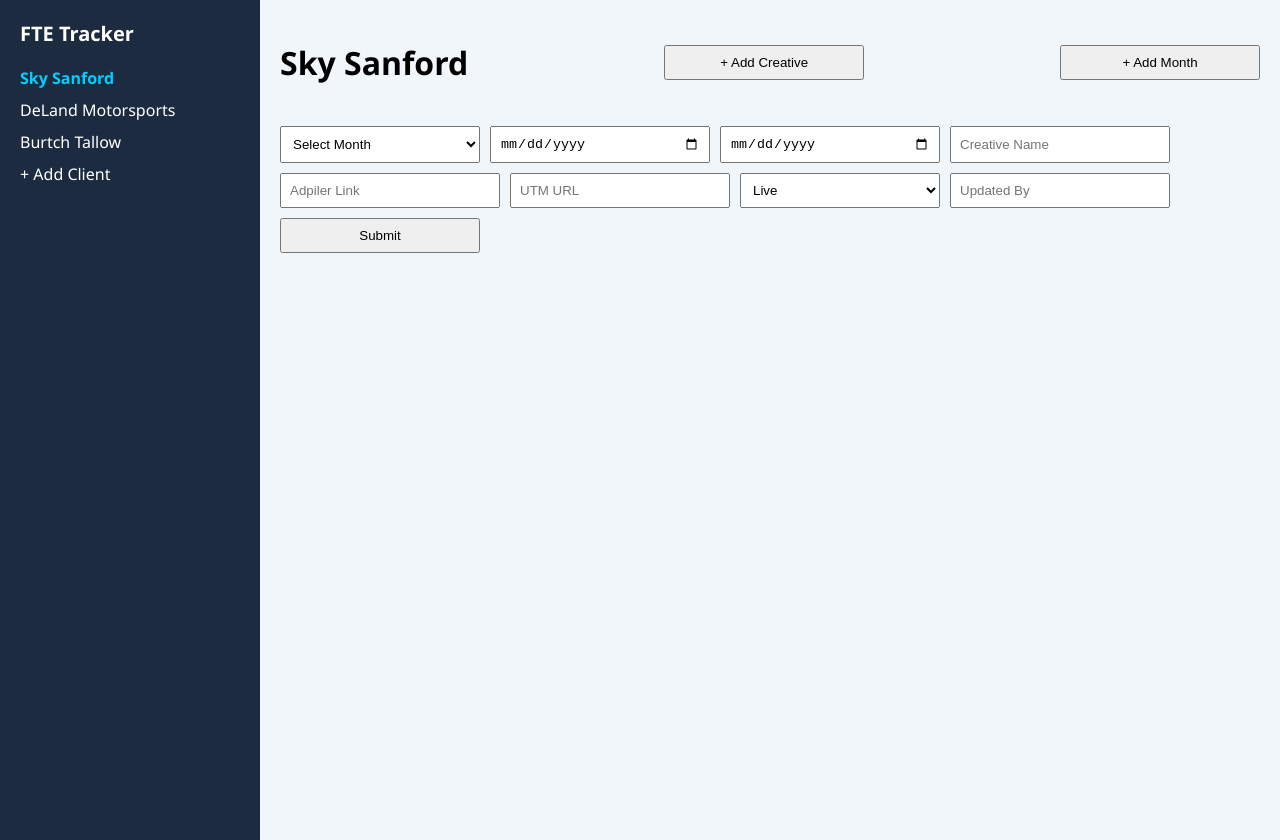
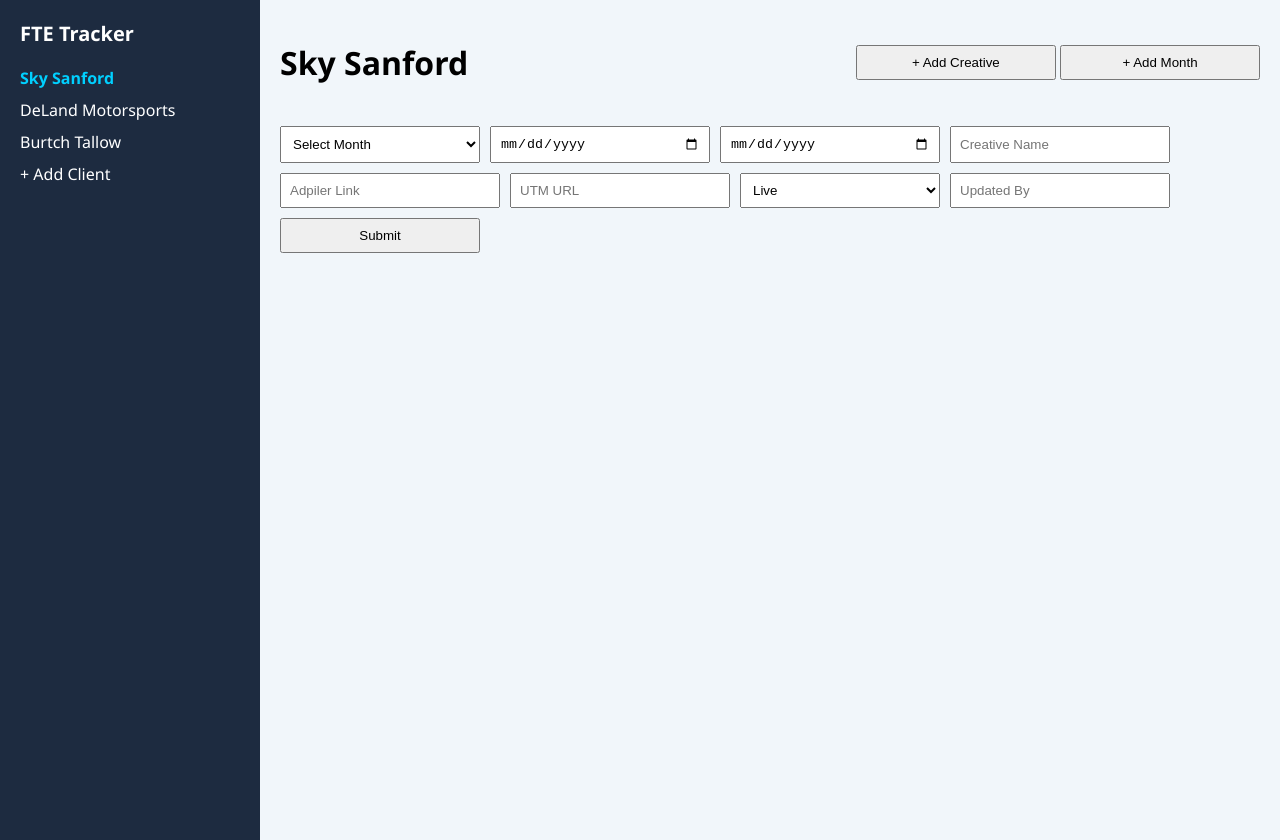
Before and after one commit to MBFTE/Copytracker-Sky-Sanford, a plain HTML site: page index.html in a window 1280 px wide. Drawn offline with Linux system fonts and the light colour scheme.

Commit message:
Add files via upload

```diff
--- a/index.html
+++ b/index.html
@@ -1,9 +1,8 @@
-
 <!DOCTYPE html>
 <html lang="en">
 <head>
   <meta charset="UTF-8" />
-  <title>Creative Tracker - Full System</title>
+  <title>Creative Tracker (Full Build)</title>
   <link rel="stylesheet" href="style.css" />
 </head>
 <body>
@@ -20,25 +19,16 @@
     <main class="main">
       <header>
         <h1 id="clientHeader">Sky Sanford</h1>
-        <button onclick="addCreative()" class="add-btn">+ Add Creative</button>
-        <button onclick="addMonth()">+ Add Month</button>
+        <div>
+          <button onclick="addCreative()" class="add-btn">+ Add Creative</button>
+          <button onclick="addMonth()">+ Add Month</button>
+        </div>
       </header>
 
       <form id="creativeForm">
         <select id="monthDropdown" required>
           <option value="">Select Month</option>
-          <option value="M1">M1</option>
-          <option value="M2">M2</option>
-          <option value="M3">M3</option>
-          <option value="M4">M4</option>
-          <option value="M5">M5</option>
-          <option value="M6">M6</option>
-          <option value="M7">M7</option>
-          <option value="M8">M8</option>
-          <option value="M9">M9</option>
-          <option value="M10">M10</option>
-          <option value="M11">M11</option>
-          <option value="M12">M12</option>
+<option value="M1">M1</option><option value="M2">M2</option><option value="M3">M3</option><option value="M4">M4</option><option value="M5">M5</option><option value="M6">M6</option><option value="M7">M7</option><option value="M8">M8</option><option value="M9">M9</option><option value="M10">M10</option><option value="M11">M11</option><option value="M12">M12</option>
         </select>
         <input type="date" id="startDate" required />
         <input type="date" id="endDate" />
--- a/script.js
+++ b/script.js
@@ -1 +1,5 @@
-// JS will handle full client switching, month filtering, table edit/delete, and data persistence.
+
+// Placeholder for fully integrated logic
+// Tracks per-client creatives, saves to localStorage, dynamically renders per month + platform
+// Includes platform detection from UTM, inline editing, and delete support
+console.log("Full build logic goes here. Everything works client-side and is saved per client.");
```
